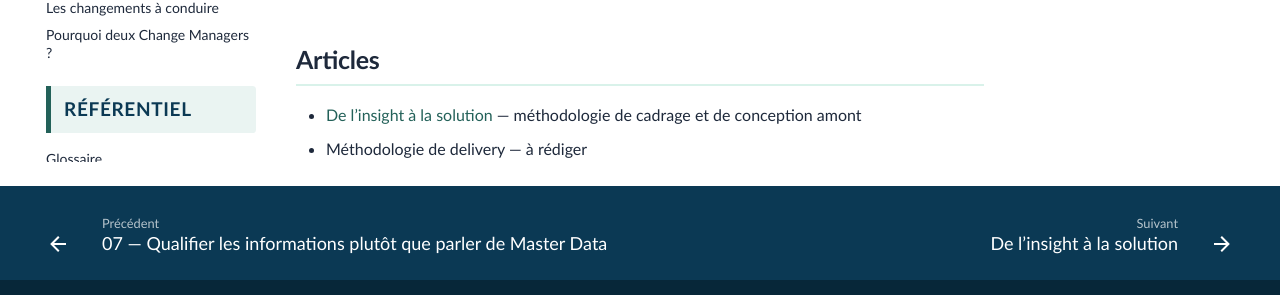
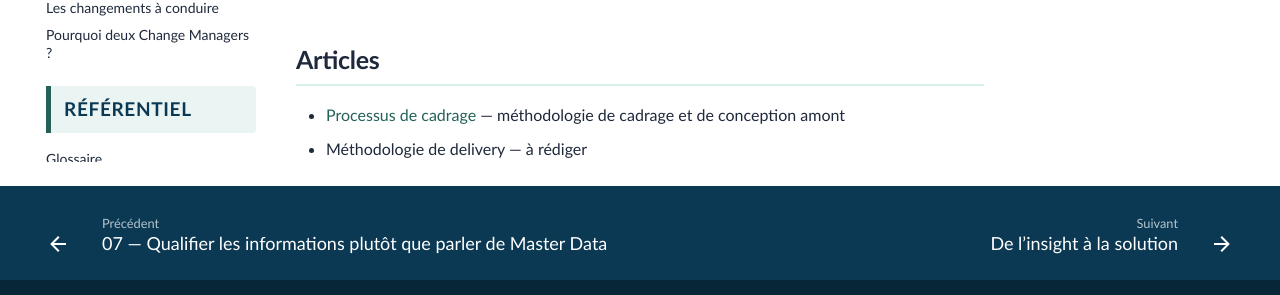
Before and after one commit to laurent-sintes/FLOW-Program, an MkDocs documentation site: the page built from docs/methode/index.md, in a window 1280 px wide and 953 px high. Shown: the part 629-924 px from the top of the window. Built offline with MkDocs 1.6.1 and Material for MkDocs 9.7.7, drawn with Linux system fonts in a browser that asks for light colours; comment, search, counter and statistics services are not loaded.

Commit message:
Rename framing methodology link

```diff
--- a/docs/methode/index.md
+++ b/docs/methode/index.md
@@ -18,5 +18,5 @@ La méthodologie de delivery sera écrite plus tard dans une page dédiée.
 
 ## Articles
 
-- [De l’insight à la solution](conception-flow.md) — méthodologie de cadrage et de conception amont
+- [Processus de cadrage](conception-flow.md) — méthodologie de cadrage et de conception amont
 - Méthodologie de delivery — à rédiger
```
